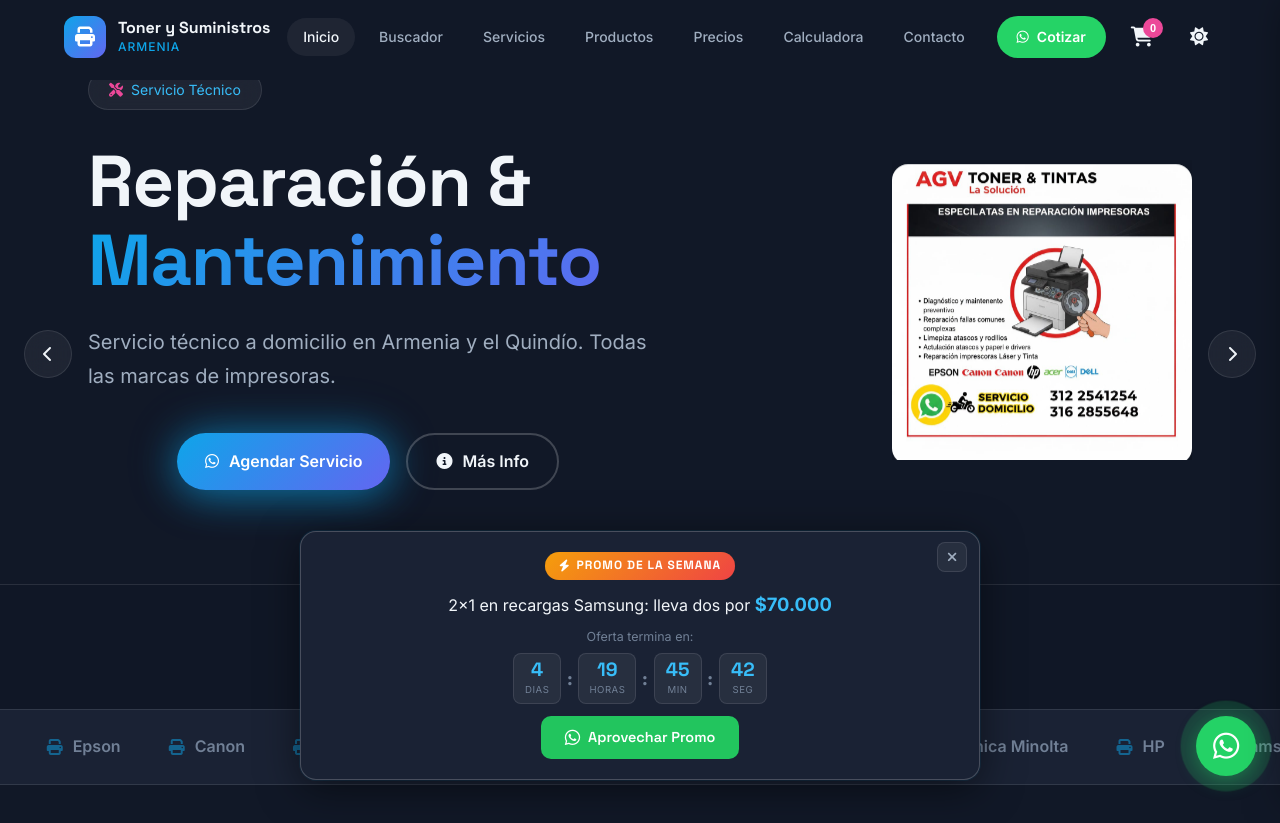
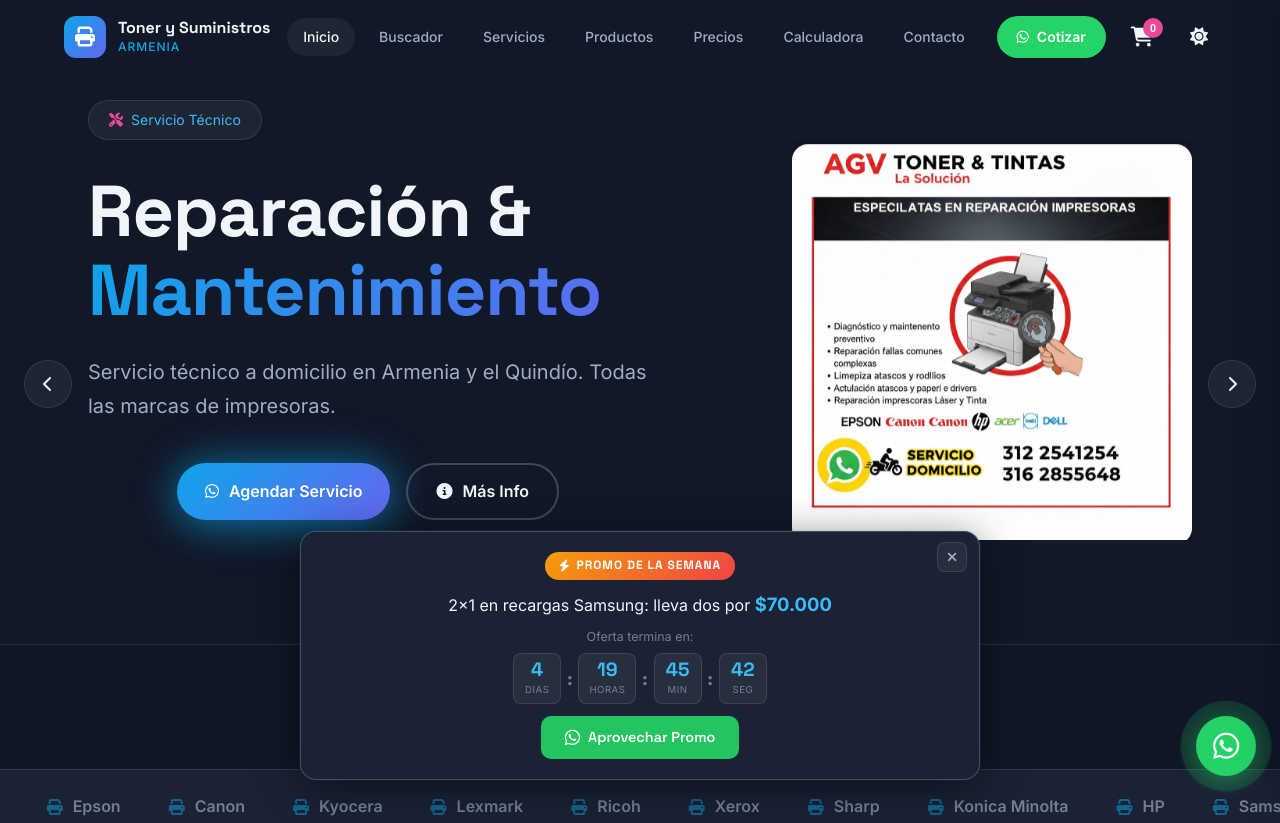
Before and after one commit to Droko1982/toner-y-suministros, a plain HTML site: page index.html in a window 1280 px wide. Shown: the top 823 px of the page. Drawn offline with nearby package versions, Linux system fonts and the light colour scheme.

Commit message:
Make banner images bigger (400px) and increase slider height

```diff
--- a/css/styles.css
+++ b/css/styles.css
@@ -2974,7 +2974,7 @@ body {
 .slider-container {
     position: relative;
     width: 100%;
-    height: 460px;
+    height: 520px;
     overflow: hidden;
 }
 
@@ -3023,9 +3023,9 @@ body {
 }
 
 .slide-img {
-    width: 300px;
+    width: 400px;
     height: auto;
-    max-height: 350px;
+    max-height: 460px;
     object-fit: contain;
     border-radius: var(--border-radius);
     box-shadow: 0 16px 48px rgba(0, 0, 0, 0.4);
```
